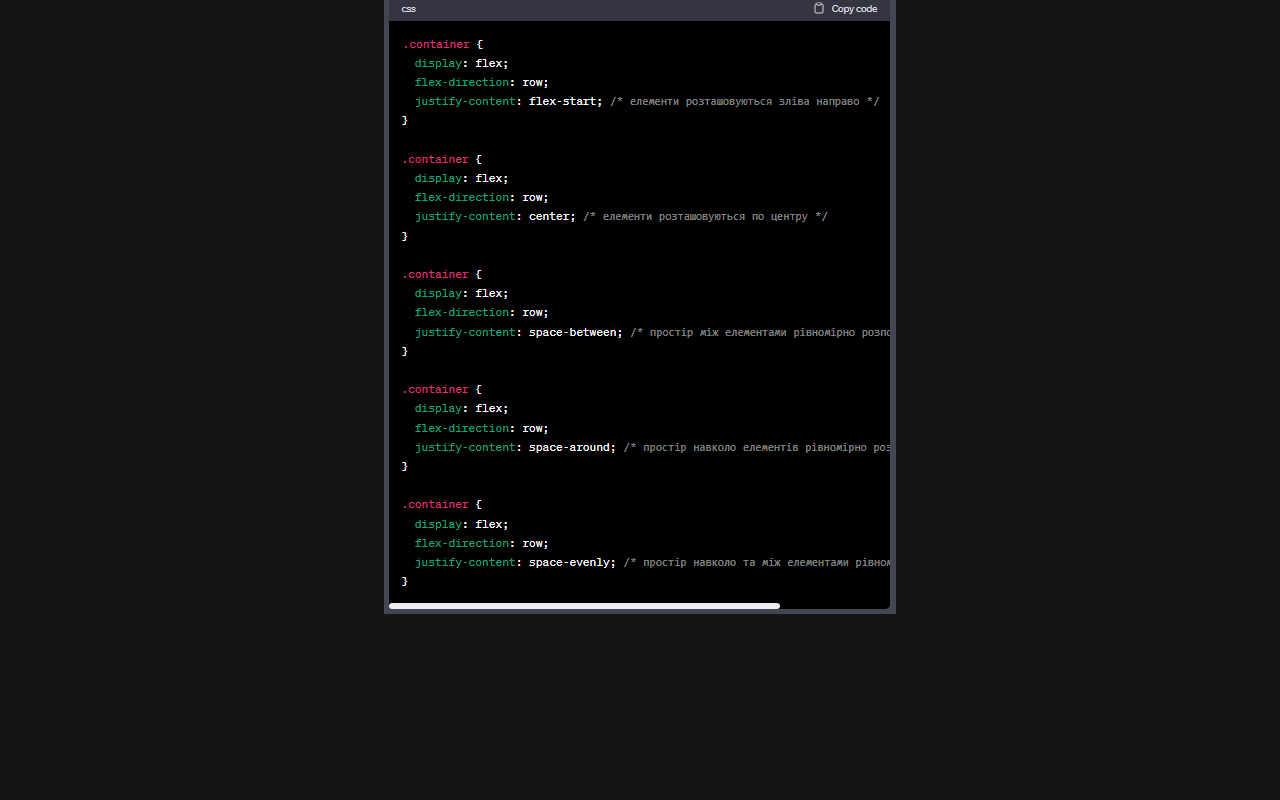
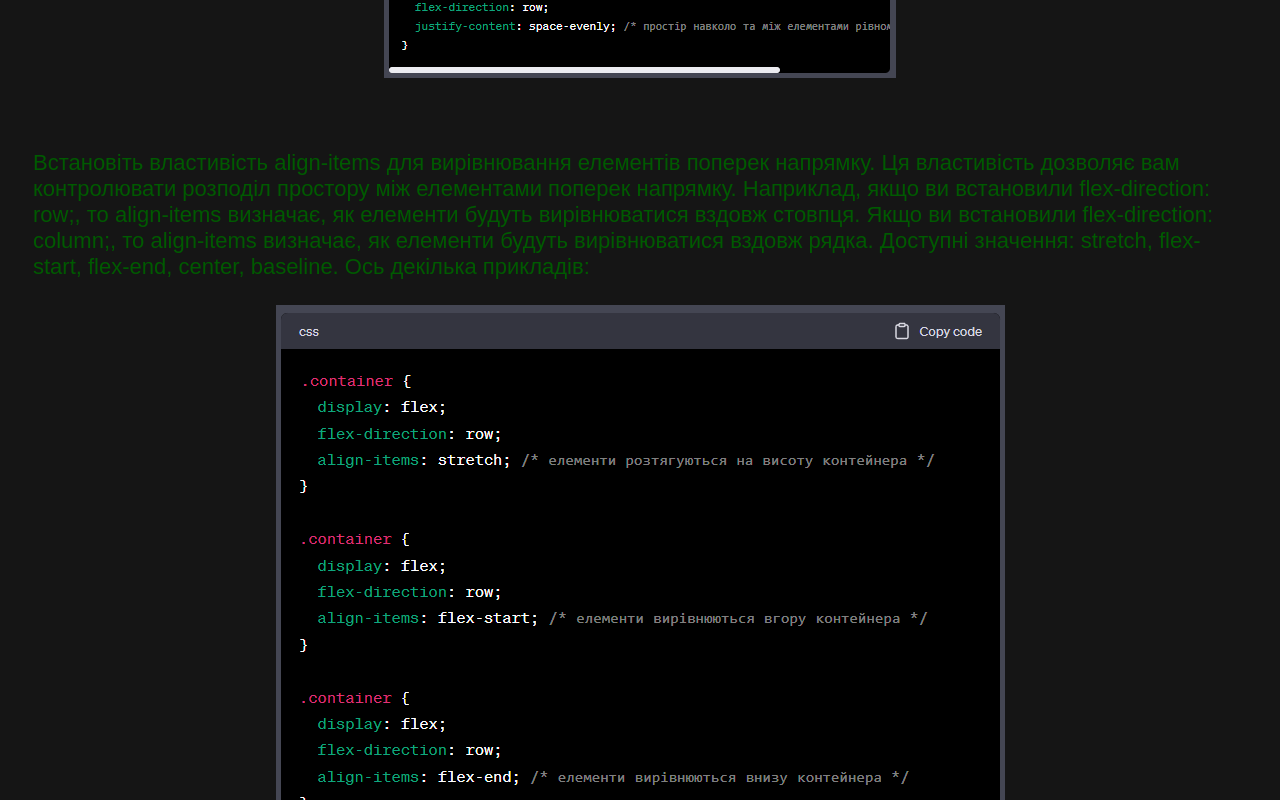
Before and after one commit to bestwebmasternet/flex-box, a plain HTML site: page index.html in a window 1280 px wide. Shown: the part 1660-2460 px from the top of the page. Before the commit the page ends 2345 px from the top, so only its background shows below. Drawn offline with Linux system fonts and the light colour scheme.

Commit message:
flex-direction:colum, row

```diff
--- a/css/style.css
+++ b/css/style.css
@@ -1,24 +1,24 @@
 body {
     background-color: rgb(21, 21, 21);
-    color: rgb(255, 255, 255);
+    color: rgb(0, 90, 1);
     font-size: 22px;
     font-family: Arial, Helvetica, sans-serif;
 }
+.flex-box_conteiner {
+  display: flex;
+  flex-direction: column;
+
+
+  }
+
+.flex-box_items {
+  margin: 25px;
+    }
 
 .img_code {
 display:flex;
 flex-direction: row;
 justify-content: center;
-margin: 5%;
+margin: 25px;
 
 }
-
-.flex-box_conteiner {
-display: flex;
-flex-direction: column;
-
-}
-
-.flex-box_items {
-margin: 5%;
-}
--- a/index.html
+++ b/index.html
@@ -33,6 +33,14 @@
       <div class="img_code">
         <img src="/img/Screenshot_3.png" alt="">
       </div>
+
+    <div class="flex-box_items">
+      <p>Встановіть властивість align-items для вирівнювання елементів поперек напрямку. Ця властивість дозволяє вам контролювати розподіл простору між елементами поперек напрямку. Наприклад, якщо ви встановили flex-direction: row;, то align-items визначає, як елементи будуть вирівнюватися вздовж стовпця. Якщо ви встановили flex-direction: column;, то align-items визначає, як елементи будуть вирівнюватися вздовж рядка. Доступні значення: stretch, flex-start, flex-end, center, baseline. Ось декілька прикладів:
+      </p>
+      <div class="img_code">
+        <img src="/img/Screenshot_4.png" alt="">
+      </div>
     </div>
+  </div>
 </body>
 </html>
```
Also changed, not shown: img/Screenshot_4.png (added).
